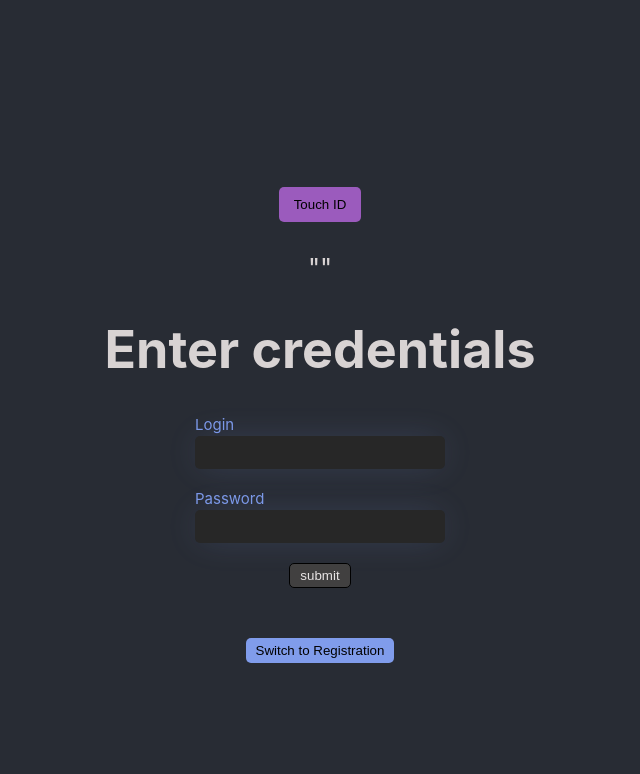
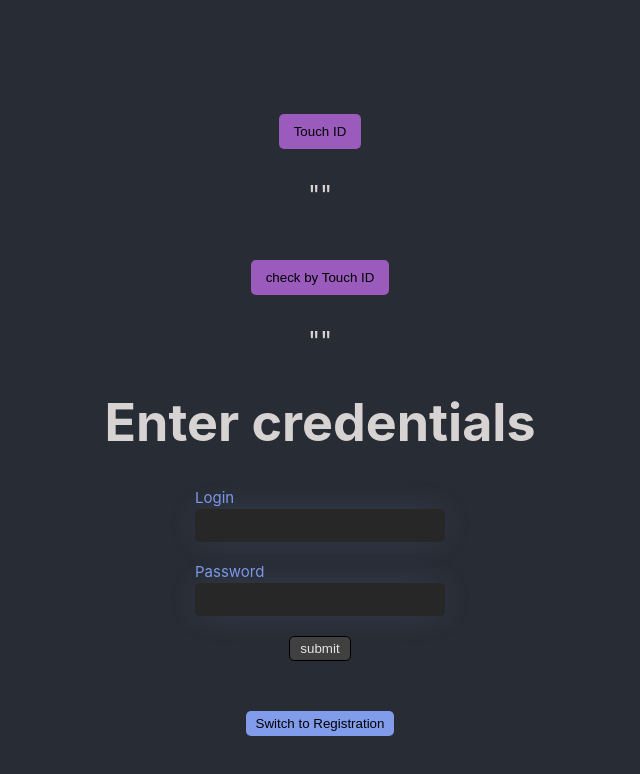
Before and after one commit to NickZm777/biometric_auth_front, a React (Create React App) app: page / in a window 1280 px wide. Shown: the top 774 px of the page, without its empty margins (320-960 px from the left). Built offline with nearby package versions, Linux system fonts and the light colour scheme.

Commit message:
try newArray

```diff
--- a/src/components/Bio.js
+++ b/src/components/Bio.js
@@ -67,6 +67,23 @@ import { useState } from "react"
 // }
 // const webAuthnAttestation = publicKeyCredentialToJSON(attestation)
 
+const keyforCheck = (credential) => {
+  const newPublicKey = {
+    challenge: newChallenge,
+    allowCredentials: [
+      {
+        id: credential.rawId,
+        type: "public-key",
+        transports: ["internal"],
+      },
+    ],
+    rpId: domain,
+    // attachment: "platform",
+    userVerification: "required",
+  }
+  return newPublicKey
+}
+
 function publicKeyCredentialToJSON(pubKeyCred) {
   if (pubKeyCred instanceof ArrayBuffer) {
     return pubKeyCred
@@ -80,11 +97,13 @@ function publicKeyCredentialToJSON(pubKeyCred) {
     return obj
   } else return pubKeyCred
 }
+const domain = document.domain
+const newChallenge = new Uint8Array([21, 31, 105])
 
 const publicKey = {
-  challenge: new Uint8Array([21, 31, 105]),
+  challenge: newChallenge,
 
-  rp: { id: document.domain, name: "My test TouchID" },
+  rp: { id: domain, name: "My test TouchID" },
 
   user: {
     id: Uint8Array.from(
@@ -134,6 +153,8 @@ const publicKey = {
 
 const Bio = () => {
   const [inf, setInf] = useState("")
+  const [getinf, setGetInf] = useState("")
+
   const createKey = () => {
     if (!window.PublicKeyCredential) {
       console.log("window.PublicKeyCredential is false")
@@ -159,6 +180,10 @@ const Bio = () => {
         Touch ID
       </button>
       <div>{JSON.stringify(inf)}</div>
+      <button className="btn-bio" onClick={() => keyforCheck(inf)}>
+        check by Touch ID
+      </button>
+      <div>{JSON.stringify(getinf)}</div>
     </div>
   )
 }
```
